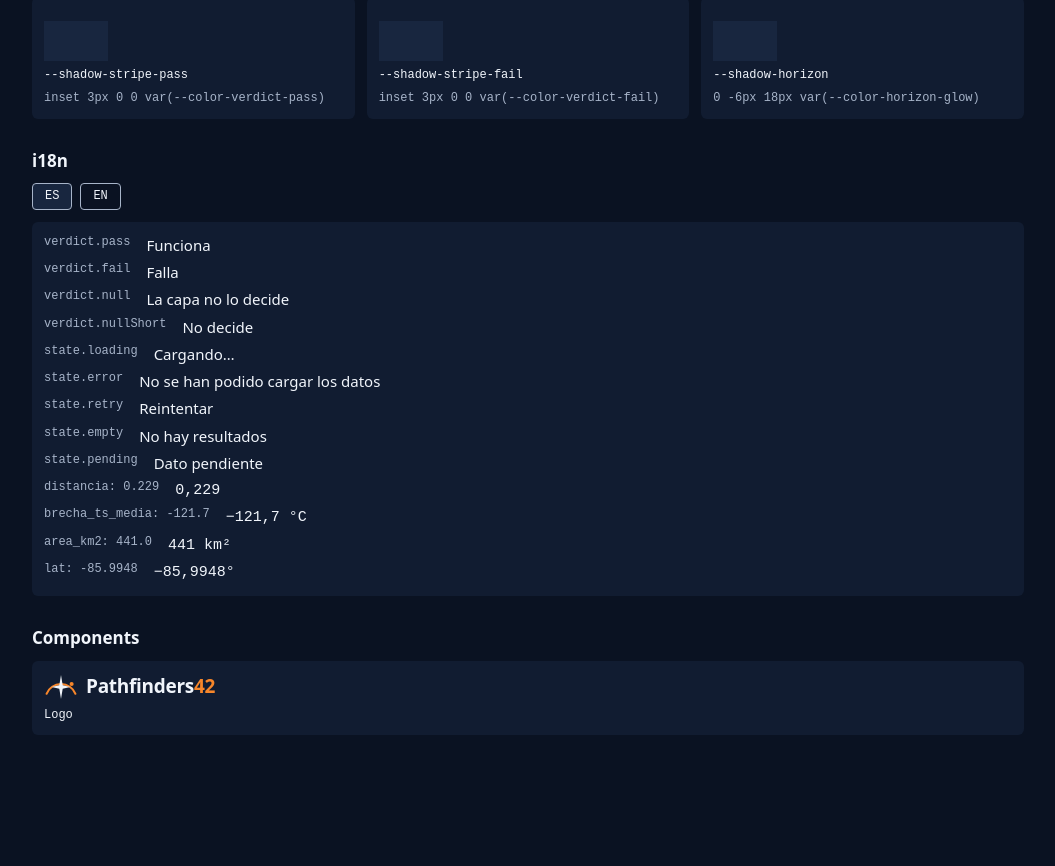
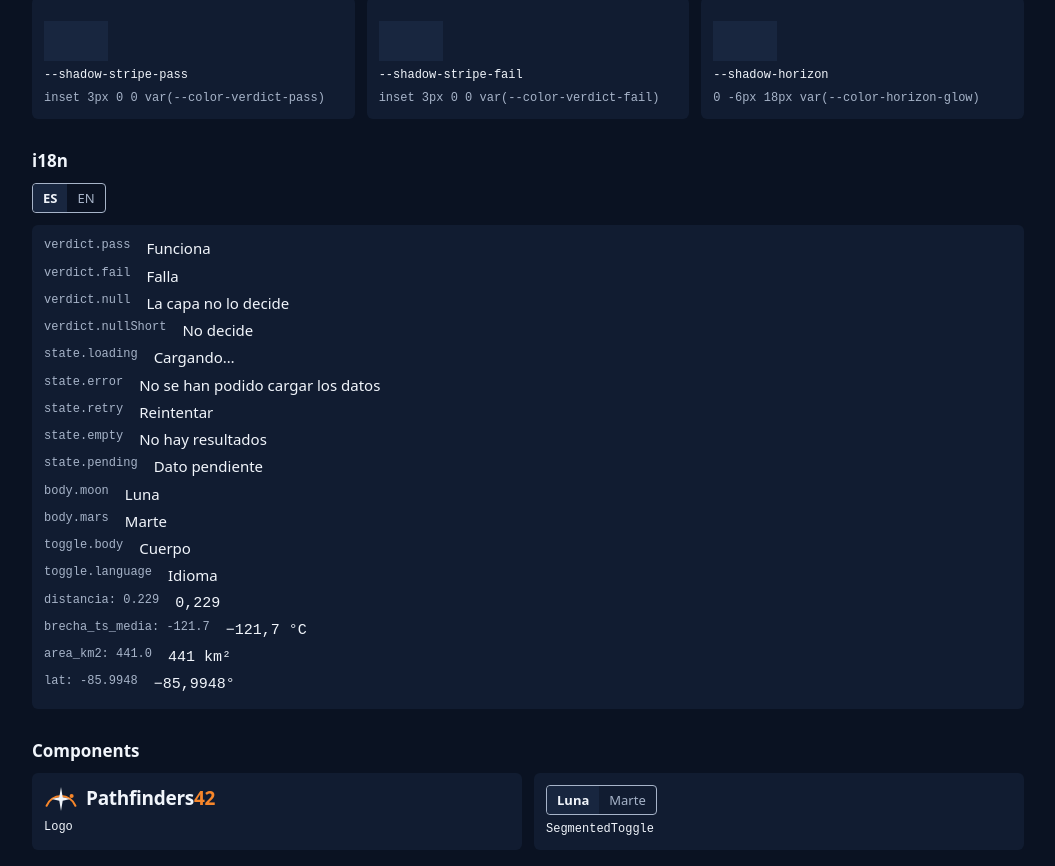
Before and after one commit to mr-melenas/Pathfinders42-front, a React (Vite) app: page / in a window 1280 px wide. Shown: the part 2713-3579 px from the top of the page, without its empty margins (112-1167 px from the left). Before the commit the page ends 3464 px from the top, so only its background shows below. Built offline with nearby package versions, Linux system fonts and the light colour scheme; a web font is replaced by a local one.

Commit message:
feat(dev): show segmented toggle in the style guide

```diff
--- /dev/null
+++ b/src/app/dev/ComponentsSection.tsx
@@ -0,0 +1,37 @@
+import { useState } from 'react'
+import { useTranslation } from 'react-i18next'
+import { Logo } from '@/shared/ui/Logo'
+import { SegmentedToggle } from '@/shared/ui/SegmentedToggle'
+
+// Every shared component with its variants, so they can be reviewed at a glance
+export function ComponentsSection() {
+  const { t } = useTranslation()
+  // Values are the API's "cuerpo" values, used as they come from the API
+  const [body, setBody] = useState('luna')
+
+  return (
+    <section aria-labelledby="style-guide-components" className="flex flex-col gap-3">
+      <h3 id="style-guide-components" className="font-display text-card-title font-bold">
+        Components
+      </h3>
+      <ul className="grid gap-3 sm:grid-cols-2">
+        <li className="flex flex-col items-start gap-1.5 rounded-card bg-surface p-3">
+          <Logo />
+          <code className="font-mono text-data">Logo</code>
+        </li>
+        <li className="flex flex-col items-start gap-1.5 rounded-card bg-surface p-3">
+          <SegmentedToggle
+            label={t('toggle.body')}
+            options={[
+              { value: 'luna', label: t('body.moon') },
+              { value: 'marte', label: t('body.mars') },
+            ]}
+            value={body}
+            onChange={setBody}
+          />
+          <code className="font-mono text-data">SegmentedToggle</code>
+        </li>
+      </ul>
+    </section>
+  )
+}
--- a/src/app/dev/I18nSection.tsx
+++ b/src/app/dev/I18nSection.tsx
@@ -1,11 +1,13 @@
 import { useTranslation } from 'react-i18next'
 import { SUPPORTED_LANGUAGES } from '@/shared/i18n'
 import { formatArea, formatCoordinate, formatNumber, formatTemperature } from '@/shared/lib/format'
+import { SegmentedToggle } from '@/shared/ui/SegmentedToggle'
 
 // Typed keys: a key that does not exist in es.json fails the build
 const KEYS = [
   'verdict.pass', 'verdict.fail', 'verdict.null', 'verdict.nullShort',
   'state.loading', 'state.error', 'state.retry', 'state.empty', 'state.pending',
+  'body.moon', 'body.mars', 'toggle.body', 'toggle.language',
 ] as const
 
 export function I18nSection() {
@@ -26,19 +28,12 @@ export function I18nSection() {
         i18n
       </h3>
 
-      <div role="group" aria-label="Language" className="flex gap-2">
-        {SUPPORTED_LANGUAGES.map((option) => (
-          <button
-            key={option}
-            type="button"
-            aria-pressed={language === option}
-            onClick={() => void i18n.changeLanguage(option)}
-            className="rounded-chip border border-muted px-3 py-1 font-mono text-data uppercase aria-pressed:bg-surface-2"
-          >
-            {option}
-          </button>
-        ))}
-      </div>
+      <SegmentedToggle
+        label={t('toggle.language')}
+        options={SUPPORTED_LANGUAGES.map((option) => ({ value: option, label: option.toUpperCase() }))}
+        value={language}
+        onChange={(next) => void i18n.changeLanguage(next)}
+      />
 
       <dl className="flex flex-col gap-1 rounded-card bg-surface p-3">
         {KEYS.map((key) => (
--- a/src/app/dev/StyleGuide.tsx
+++ b/src/app/dev/StyleGuide.tsx
@@ -2,9 +2,9 @@
 // Its texts are plain English on purpose: it never reaches production, so it skips i18n.
 import themeCss from '@/index.css?raw'
 import { parseThemeTokens } from '@/app/dev/parseThemeTokens'
+import { ComponentsSection } from '@/app/dev/ComponentsSection'
 import { I18nSection } from '@/app/dev/I18nSection'
 import { TokenSection } from '@/app/dev/TokenSection'
-import { Logo } from '@/shared/ui/Logo'
 
 const tokens = parseThemeTokens(themeCss)
 
@@ -53,15 +53,7 @@ export function StyleGuide() {
 
       <I18nSection />
 
-      <section aria-labelledby="style-guide-components" className="flex flex-col gap-3">
-        <h3 id="style-guide-components" className="font-display text-card-title font-bold">
-          Components
-        </h3>
-        <div className="flex flex-col items-start gap-1.5 rounded-card bg-surface p-3">
-          <Logo />
-          <code className="font-mono text-data">Logo</code>
-        </div>
-      </section>
+      <ComponentsSection />
     </aside>
   )
 }
```
